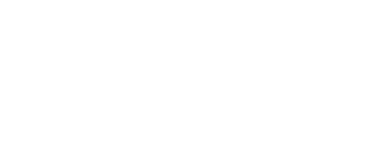
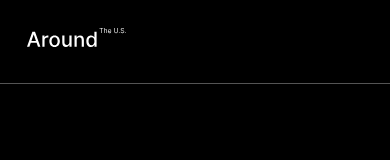
Before and after one commit to firhoe/web_project_4_esp, a plain HTML site: page index.html in a window 390 px wide. Drawn offline with Linux system fonts and the light colour scheme.

Commit message:
feat: agregar header responsivo

```diff
--- /dev/null
+++ b/blocks/header/__logo/header__logo.css
@@ -0,0 +1,10 @@
+.header__logo {
+  padding-left: 27px;
+  width: 126px;
+}
+
+@media screen and (min-width: 480px) {
+  .header__logo {
+    width: 173px;
+  }
+}
--- /dev/null
+++ b/blocks/header/header.css
@@ -0,0 +1,15 @@
+.header {
+  display: flex;
+  justify-content: flex-start;
+  align-items: flex-start;
+  max-width: 880px;
+  border-bottom: 1px solid #545454;
+  min-height: 56px;
+  margin: auto;
+}
+
+@media screen and (min-width: 480px) {
+  .header {
+    min-height: 75px;
+  }
+}
--- /dev/null
+++ b/blocks/page/page.css
@@ -0,0 +1,18 @@
+.page {
+  font-family: 'Inter', 'Arial' sans-serif;
+  font-style: normal;
+  font-weight: normal;
+  text-rendering: optimizeLegibility;
+  -webkit-font-smoothing: antialiased;
+  -moz-osx-font-smoothing: grayscale;
+  -webkit-text-size-adjust: 100%;
+  -ms-text-size-adjust: 100%;
+  -moz-text-size-adjust: 100%;
+  padding-top: 28px;
+}
+
+@media screen and (min-width: 480px) {
+  .page {
+    padding: 45px 0 60px;
+  }
+}
--- a/index.html
+++ b/index.html
@@ -11,7 +11,14 @@
     <title>Around the US</title>
   </head>
   <body>
-    <div class="page"></div>
+    <div class="page">
+      <header class="header">
+        <img
+          src="./images/logo.svg"
+          alt="Logo Around the US"
+          class="header__logo" />
+      </header>
+    </div>
     <script type="module" src="./scripts/index.js"></script>
   </body>
 </html>
--- a/pages/index.css
+++ b/pages/index.css
@@ -0,0 +1,14 @@
+/* initiantes vendor */
+
+@import url(../vendor/normalize.css);
+@import url(../vendor/init.css);
+@import url(../vendor/fonts/inter.css);
+
+/* initiantes page */
+
+@import url(../blocks/page/page.css);
+
+/* initiantes header */
+
+@import url(../blocks/header/header.css);
+@import url(../blocks/header/__logo/header__logo.css);
--- a/vendor/init.css
+++ b/vendor/init.css
@@ -1,5 +1,10 @@
 * {
-    margin: 0;
-    padding: 0;
-    box-sizing: border-box;
+  margin: 0;
+  padding: 0;
+  box-sizing: border-box;
 }
+
+body {
+  background-color: #000;
+  color: #fff;
+}
```
